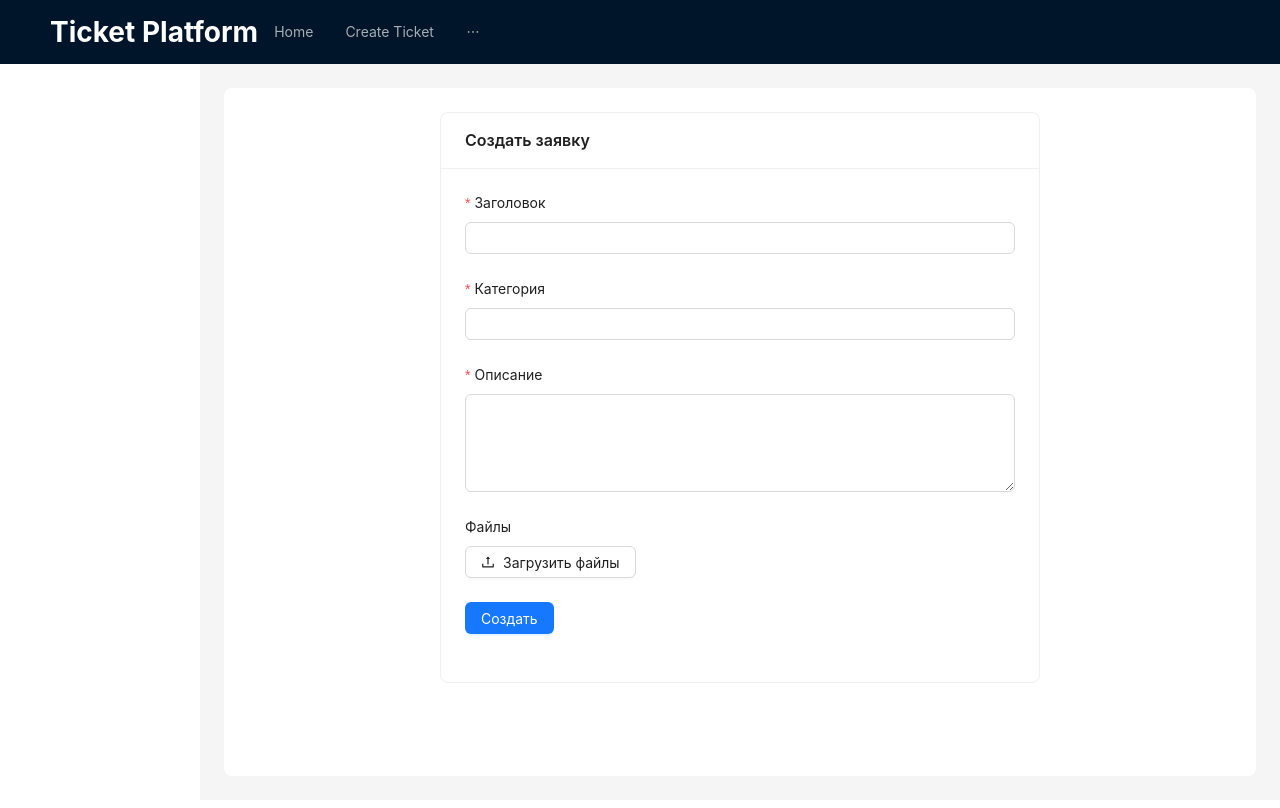
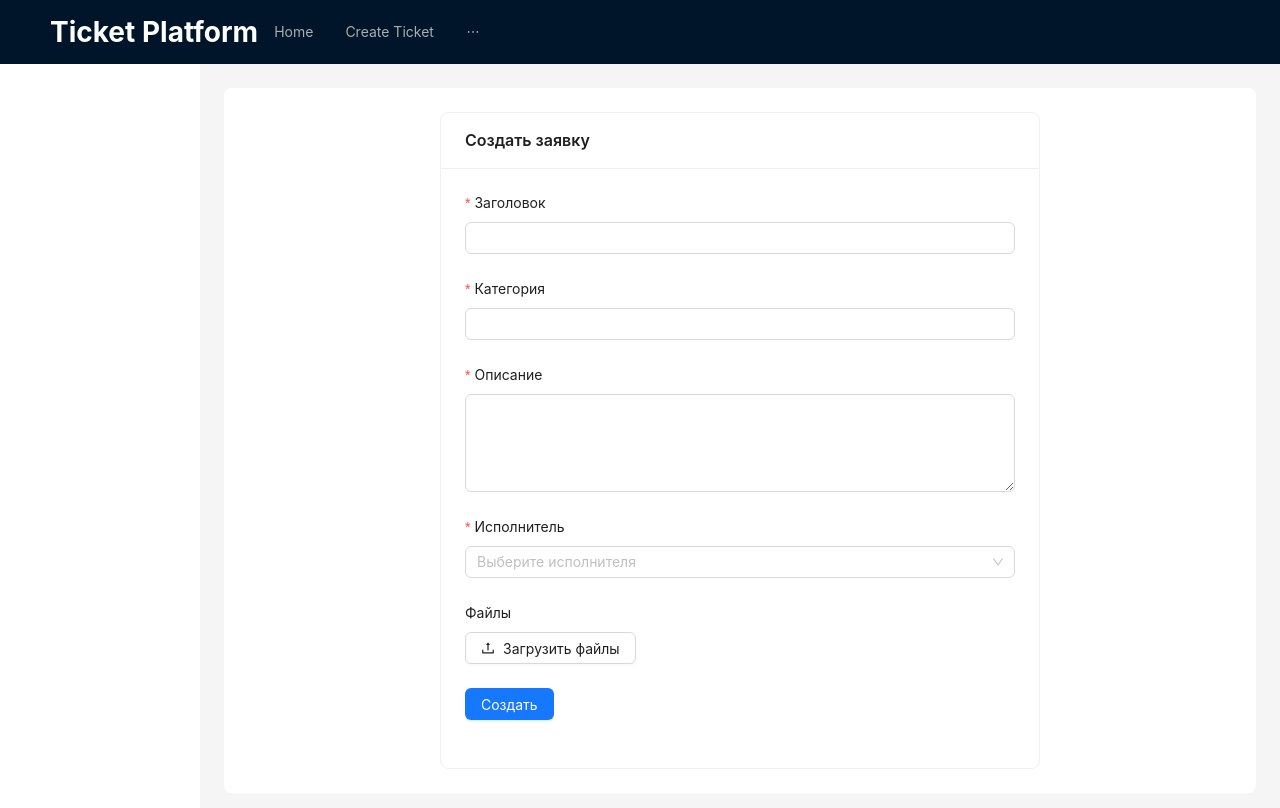
Before and after one commit to Ximanit/QA-servies, a React (Vite) app in the folder client/: page /tickets/create-ticket in a window 1280 px wide. Shown: the top 808 px of the page. Built offline with nearby package versions, Linux system fonts and the light colour scheme; no server answers; sample sign-in values are in the browser's storage.

Commit message:
Немного обновил создание заявки

```diff
--- a/client/src/pages/CreateTicketPage.jsx
+++ b/client/src/pages/CreateTicketPage.jsx
@@ -1,12 +1,15 @@
+// src/pages/CreateTicketPage.jsx
 import React, { useState } from 'react';
 import { useNavigate } from 'react-router-dom';
-import { Form, Input, Button, Card, message, Upload } from 'antd';
+import { Form, Input, Button, Card, message, Upload, Select } from 'antd';
 import { UploadOutlined } from '@ant-design/icons';
 import { useCreateTicketMutation } from '../store/api/ticketsApi';
+import { useGetUsersQuery } from '../store/api/authApi'; // Изменён импорт
 
 const CreateTicketPage = () => {
 	const [form] = Form.useForm();
 	const [createTicket, { isLoading }] = useCreateTicketMutation();
+	const { data: users, isLoading: usersLoading } = useGetUsersQuery();
 	const navigate = useNavigate();
 	const [fileList, setFileList] = useState([]);
 
@@ -32,10 +35,17 @@ const CreateTicketPage = () => {
 		},
 		beforeUpload: (file) => {
 			setFileList([...fileList, file]);
-			return false; // Предотвращаем автоматическую загрузку
+			return false;
 		},
 		fileList,
 	};
+
+	if (usersLoading) return <div>Загрузка пользователей...</div>;
+
+	const userOptions = users?.map((user) => ({
+		label: user.username,
+		value: user._id,
+	}));
 
 	return (
 		<Card title="Создать заявку" style={{ maxWidth: 600, margin: 'auto' }}>
@@ -60,6 +70,12 @@ const CreateTicketPage = () => {
 					rules={[{ required: true, message: 'Введите описание!' }]}>
 					<Input.TextArea rows={4} />
 				</Form.Item>
+				<Form.Item
+					name="assignedTo"
+					label="Исполнитель"
+					rules={[{ required: true, message: 'Выберите исполнителя!' }]}>
+					<Select options={userOptions} placeholder="Выберите исполнителя" />
+				</Form.Item>
 				<Form.Item label="Файлы">
 					<Upload {...uploadProps}>
 						<Button icon={<UploadOutlined />}>Загрузить файлы</Button>
--- a/client/src/store/api/authApi.js
+++ b/client/src/store/api/authApi.js
@@ -42,7 +42,12 @@ export const authApi = createApi({
 				dispatch(setUser({ data }));
 			},
 		}),
+		getUsers: builder.query({
+			query: () => '/auth/users',
+			providesTags: ['Users'],
+		}),
 	}),
 });
 
-export const { useLoginMutation, useRegisterMutation } = authApi;
+export const { useLoginMutation, useRegisterMutation, useGetUsersQuery } =
+	authApi;
```
Also changed, not shown: 1 other file (tests, documents, lock files or other folders).
